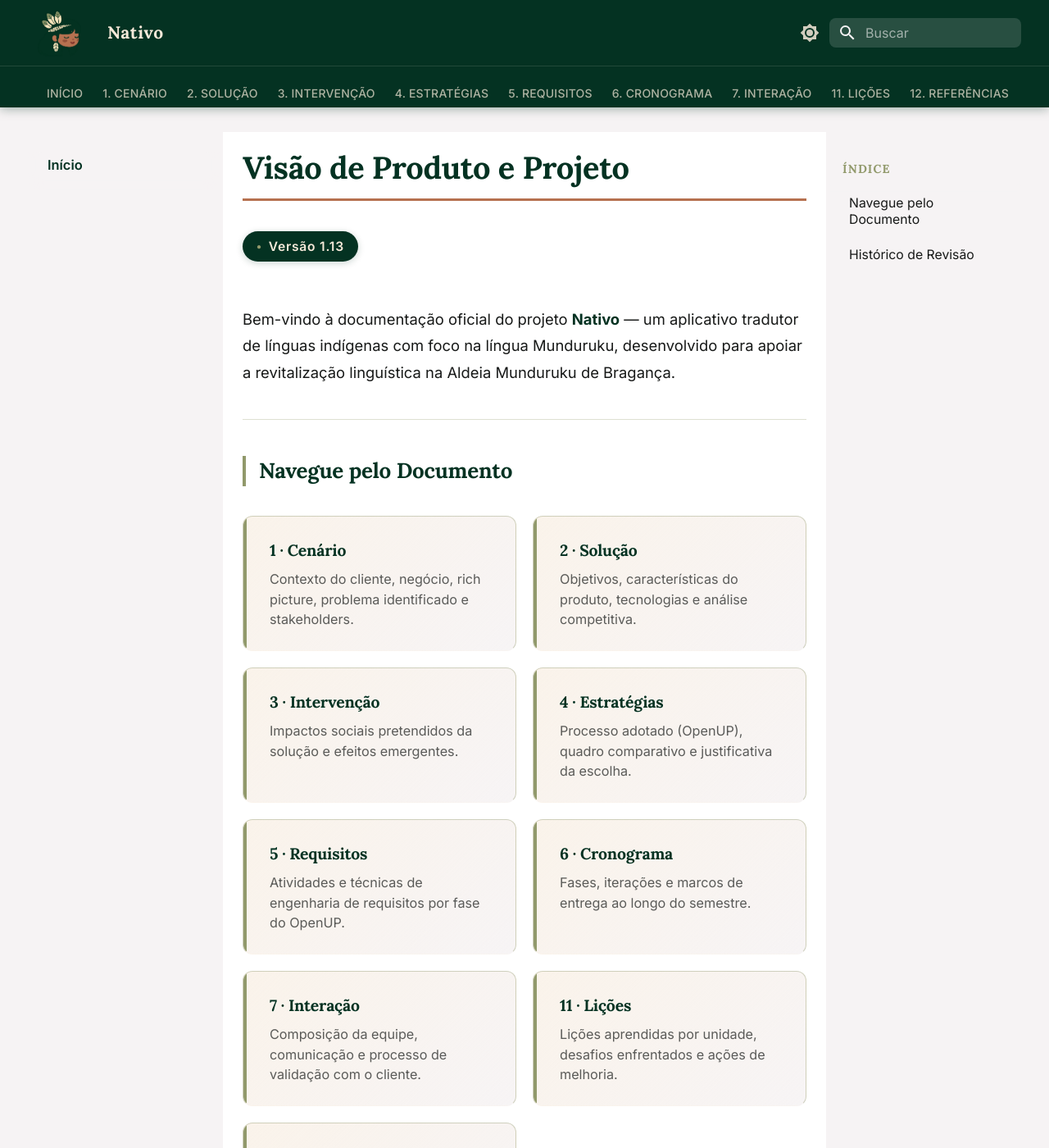
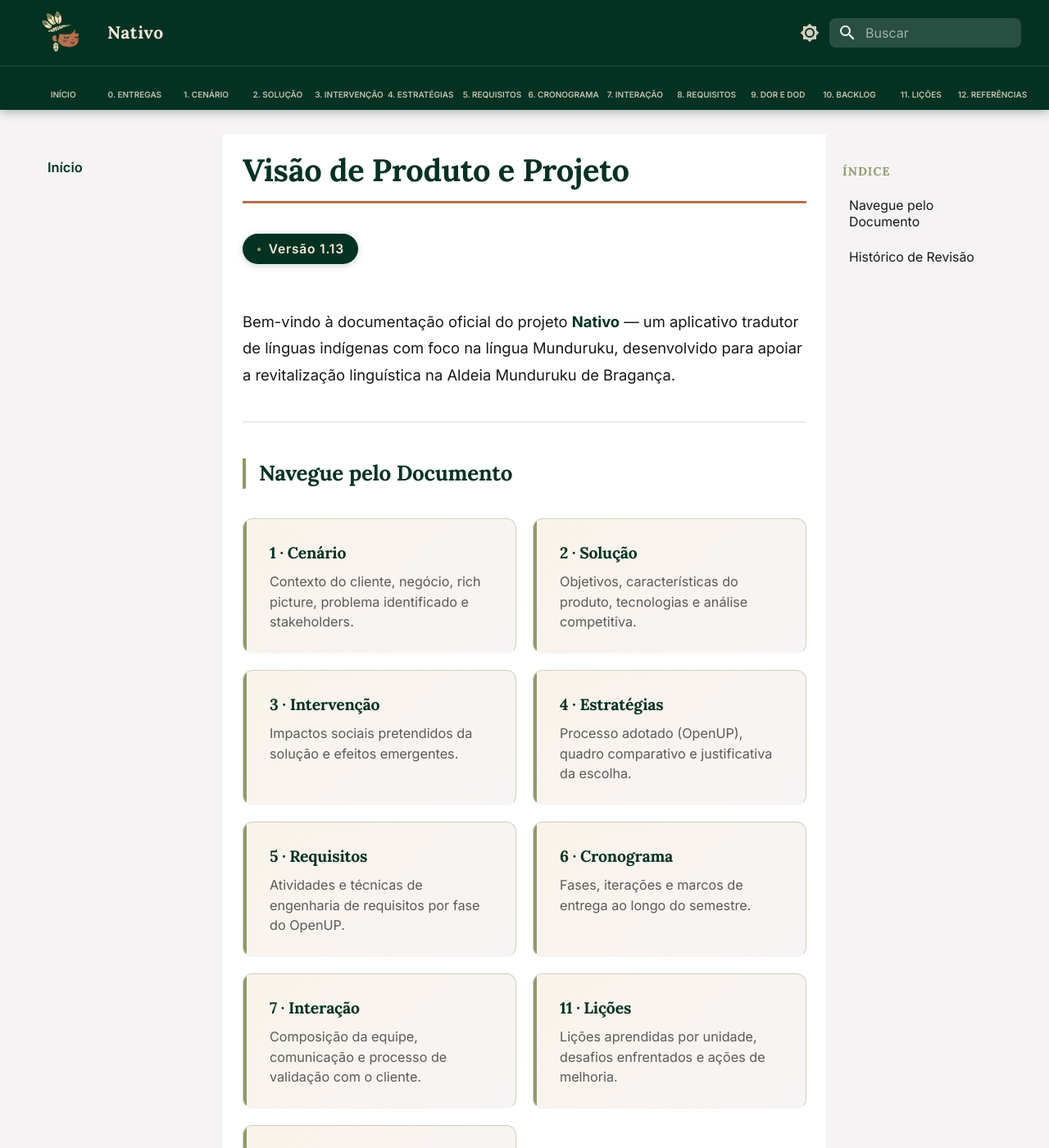
Before and after one commit to mdsreq-fga-unb/REQ-2026.1-T02-Nativo, an MkDocs documentation site: the page built from docs/index.md, in a window 1280 px wide and 1400 px high. Shown: the whole window at 82% size. Built offline with MkDocs 1.6.1 and Material for MkDocs 9.7.7, drawn with Linux system fonts in a browser that asks for light colours.

Commit message:
feat: novos links navbar

```diff
--- a/docs/stylesheets/extra.css
+++ b/docs/stylesheets/extra.css
@@ -117,6 +117,64 @@ body, .md-typeset {
   align-items: center;
 }
 
+@media screen and (min-width: 76.25em) {
+  :root {
+    --md-header-height: 4.8rem;
+  }
+
+  .md-header {
+    min-height: 4.8rem;
+  }
+
+  .md-tabs {
+    min-height: 2.35rem;
+    padding: 0.1rem 0 0.15rem;
+  }
+
+  .md-tabs__inner {
+    width: 100%;
+  }
+
+  .md-tabs__list {
+    display: flex;
+    flex-wrap: nowrap;
+    justify-content: space-between;
+    align-items: center;
+    gap: 0.05rem;
+    width: 100%;
+    white-space: nowrap;
+  }
+
+  .md-tabs__item {
+    display: flex;
+    align-items: center;
+    flex: 1 1 0;
+    min-width: 0;
+    min-height: 2rem;
+  }
+
+  .md-tabs__link {
+    display: flex;
+    align-items: center;
+    justify-content: center;
+    width: 100%;
+    min-height: 1.85rem;
+    padding: 0.12rem 0.14rem;
+    font-family: var(--nativo-font-body);
+    font-weight: 600;
+    font-size: 0.50rem;
+    line-height: 1;
+    letter-spacing: 0;
+    text-align: center;
+    white-space: nowrap;
+    color: rgba(246, 233, 217, 0.78) !important;
+    text-transform: uppercase;
+    opacity: 1 !important;
+    transition: color 0.2s ease;
+  }
+}
+
+@media screen and (max-width: 76.24em) {
   .md-tabs__list {
     display: flex;
     flex-wrap: nowrap;
@@ -145,6 +203,7 @@ body, .md-typeset {
     transition: color 0.2s ease;
     padding-top: 0;
     padding-bottom: 0;
+  }
 }
 
 .md-tabs__link:hover,
--- a/mkdocs.yml
+++ b/mkdocs.yml
@@ -67,6 +67,10 @@ markdown_extensions:
 nav:
   - Início: index.md
 
+  - 0. Entregas:
+    - Visão Geral: 00-entregas/index.md
+    - Unidade 1: 00-entregas/unidade1.md
+
   - 1. Cenário:
     - Visão Geral: 01-cenario/index.md
     - 1.1 Identificação do Cliente: 01-cenario/cliente.md
@@ -114,6 +118,21 @@ nav:
     - 7.2 Comunicação: 07-interacao/comunicacao.md
     - 7.3 Processo de Validação: 07-interacao/validacao.md
 
+  - 8. Requisitos:
+    - Visão Geral: 08-requisitos/index.md
+    - 8.1 Requisitos Funcionais: 08-requisitos/rf.md
+    - 8.2 Requisitos Não Funcionais: 08-requisitos/rnf.md
+
+  - 9. DoR e DoD:
+    - Visão Geral: 09-dor&dod/index.md
+    - 9.1 Definition of Ready (DoR): 09-dor&dod/dor.md
+    - 9.2 Definition of Done (DoD): 09-dor&dod/dod.md
+
+  - 10. Backlog:
+    - Visão Geral: 10-backlog/index.md
+    - 10.1 Backlog Geral: 10-backlog/backlog.md
+    - 10.2 Priorização do Backlog Geral e MVP: 10-backlog/mvp.md
+
   - 11. Lições:
     - Visão Geral: 11-licoes/index.md
     - Unidade 1: 11-licoes/unidade1.md
```
Also changed, not shown: docs/00-entregas/index.md (added, +14 -0 lines), docs/08-requisitos/index.md (added, +15 -0 lines), docs/09-dor&dod/index.md (added, +14 -0 lines), docs/10-backlog/index.md (added, +14 -0 lines), docs/00-entregas/unidade1.md (added), docs/08-requisitos/rf.md (added), docs/08-requisitos/rnf.md (added), docs/09-dor&dod/dod.md (added), docs/09-dor&dod/dor.md (added), docs/10-backlog/backlog.md (added), docs/10-backlog/mvp.md (added). Lines whose indentation alone changed are shown as unchanged.
